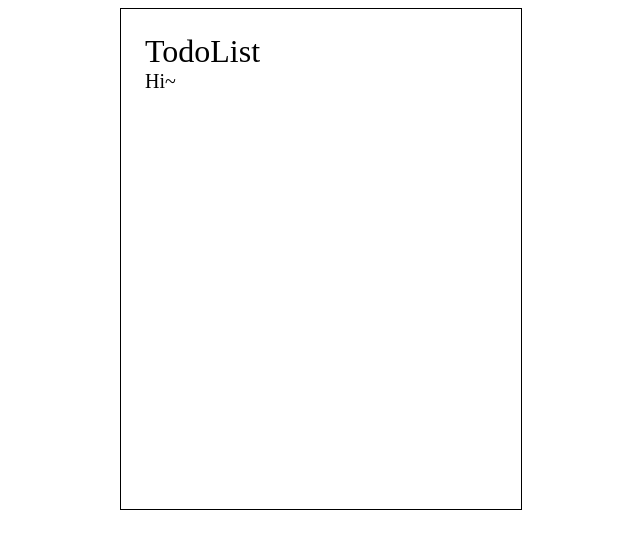
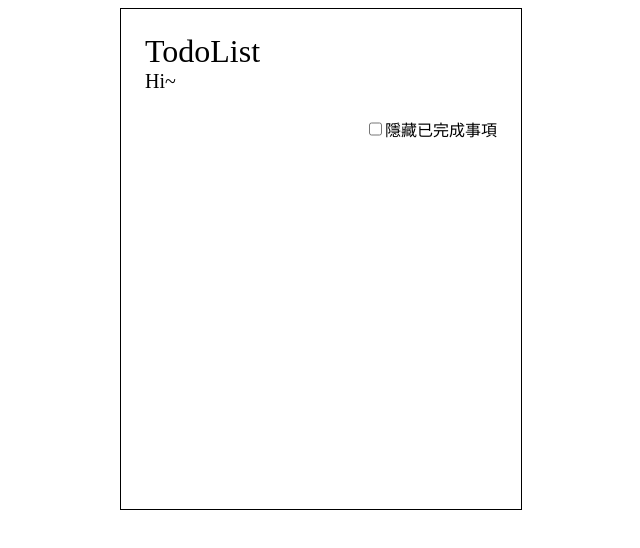
Before and after one commit to leave3310/react-todo, a React (Create React App) app: page / in a window 1280 px wide. Shown: the top 548 px of the page, without its empty margins (319-959 px from the left). Built offline with nearby package versions, Linux system fonts and the light colour scheme.

Commit message:
add filter fun on component

```diff
--- a/src/hooks/useTodoList.ts
+++ b/src/hooks/useTodoList.ts
@@ -32,7 +32,7 @@ const useTodoList = () => {
 
         setTodos(newTodo)
     }
-
+    // 過濾完成條件
     const [filterDoneTodo, setFilterDoneTodo] = useState<boolean>(false)
 
     const switchFilterDoneTodo = () => {
@@ -44,7 +44,7 @@ const useTodoList = () => {
         workTodos = todos.filter(todo => !todo.done)
     }
 
-    return { todos: workTodos, addTodo, switchTodoDoneStatus, deleteTodo, switchFilterDoneTodo } as const
+    return { todos: workTodos, addTodo, switchTodoDoneStatus, deleteTodo, filterDoneTodo, switchFilterDoneTodo } as const
 }
 
 export default useTodoList
--- /dev/null
+++ b/src/views/TodoList/Filter.tsx
@@ -0,0 +1,22 @@
+import React from "react";
+import "./index.css";
+
+type FilterProps = {
+  filterDoneTodo: boolean;
+  switchFilterDoneTodo: () => void;
+};
+
+const Filter = (props: FilterProps) => {
+  return (
+    <div className="filter">
+      <input
+        type="checkbox"
+        checked={props.filterDoneTodo}
+        onChange={props.switchFilterDoneTodo}
+      />
+      隱藏已完成事項
+    </div>
+  );
+};
+
+export default Filter;
--- a/src/views/TodoList/TodoList.tsx
+++ b/src/views/TodoList/TodoList.tsx
@@ -1,7 +1,10 @@
 import React from "react";
 import "./index.css";
+import Filter from "./Filter";
+import useTodoList from "../../hooks/useTodoList";
+const TodoList = () => {
+  const todoList = useTodoList();
 
-const TodoList = () => {
   return (
     <div className="layout">
       <div className="todoListWrapper">
@@ -9,7 +12,10 @@ const TodoList = () => {
           <span className="title">TodoList</span>
           <span className="subTitle">Hi~</span>
         </div>
-
+        <Filter
+          filterDoneTodo={todoList.filterDoneTodo}
+          switchFilterDoneTodo={todoList.switchFilterDoneTodo}
+        />
       </div>
     </div>
   );
--- a/src/views/TodoList/index.css
+++ b/src/views/TodoList/index.css
@@ -1,9 +1,7 @@
 .layout {
   display: flex;
   justify-content: center;
-  align-items: center;
   width: 100%;
-  height: 100%;
 }
 
 .todoListWrapper {
@@ -24,3 +22,8 @@
 .subTitle{
   font-size: 20px;
 }
+.filter{
+  display: flex;
+  justify-content: flex-end;
+  margin: 0px 24px;
+}
--- a/src/views/TodoList/index.ts
+++ b/src/views/TodoList/index.ts
@@ -1,3 +1,3 @@
 import TodoList from "./TodoList";
 
-export default TodoList
+export default TodoList;
```
